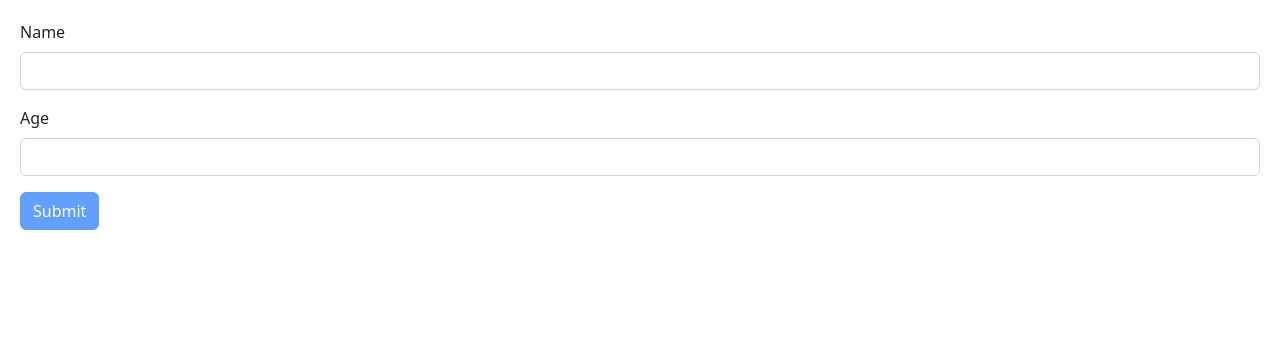
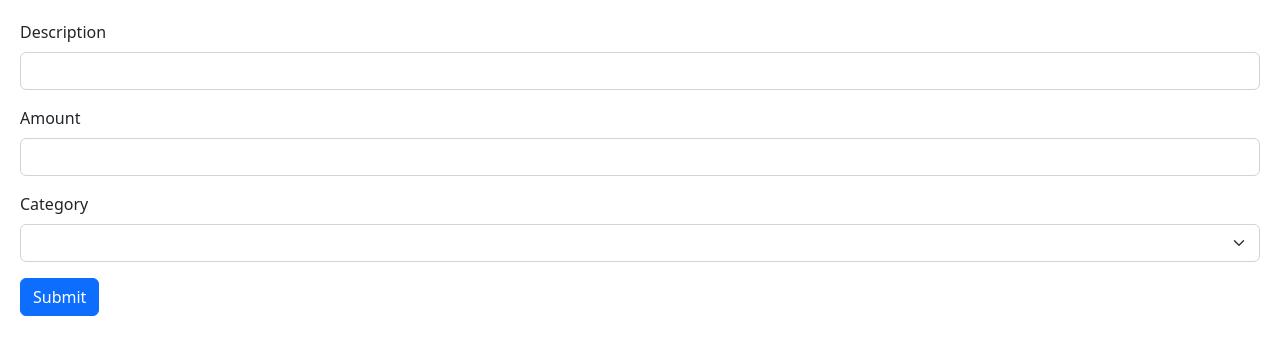
Before and after one commit to GrnPero/React-18-for-Beginners, a React (Vite) app: page / in a window 1280 px wide. Shown: the top 354 px of the page. Built offline with nearby package versions, Linux system fonts and the light colour scheme.

Commit message:
Did the form

```diff
--- a/src/components/Form.tsx
+++ b/src/components/Form.tsx
@@ -4,10 +4,11 @@ import { z } from "zod";
 import { zodResolver } from "@hookform/resolvers/zod";
 
 const schema = z.object({
-  name: z.string().min(3, { message: "Name must be at least 3 characters." }),
-  age: z
-    .number({ invalid_type_error: "Age field is required." })
-    .min(18, { message: "Age must be at least 18 years old." }),
+  description: z
+    .string()
+    .min(3, { message: "Description must be at least 3 characters." }),
+  amount: z.number({ invalid_type_error: "Amount field is required." }),
+  category: z.string().min(1, { message: "Category field is required." }),
 });
 
 type FormData = z.infer<typeof schema>;
@@ -16,38 +17,59 @@ const Form = () => {
   const {
     register,
     handleSubmit,
-    formState: { errors, isValid },
+    reset,
+    formState: { errors },
   } = useForm<FormData>({ resolver: zodResolver(schema) });
 
-  const onSubmit = (data: FieldValues) => console.log(data);
+  const onSubmit = (data: FieldValues) => {
+    reset();
+  };
 
   return (
     <form onSubmit={handleSubmit(onSubmit)}>
       <div className="mb-3">
-        <label htmlFor="name" className="form-label">
-          Name
+        <label htmlFor="description" className="form-label">
+          Description
         </label>
         <input
-          {...register("name")}
-          id="name"
+          {...register("description")}
+          id="description"
           type="text"
           className="form-control"
         />
-        {errors.name && <p className="text-danger">{errors.name.message}</p>}
+        {errors.description && (
+          <p className="text-danger">{errors.description.message}</p>
+        )}
       </div>
       <div className="mb-3">
-        <label htmlFor="age" className="form-label">
-          Age
+        <label htmlFor="amount" className="form-label">
+          Amount
         </label>
         <input
-          {...register("age", { valueAsNumber: true })}
-          id="age"
+          {...register("amount", { valueAsNumber: true })}
+          id="amount"
           type="number"
           className="form-control"
         />
-        {errors.age && <p className="text-danger">{errors.age.message}</p>}
+        {errors.amount && (
+          <p className="text-danger">{errors.amount.message}</p>
+        )}
       </div>
-      <button disabled={!isValid} className="btn btn-primary" type="submit">
+      <div className="mb-3">
+        <label htmlFor="category" className="form-label">
+          Category
+        </label>
+        <select {...register("category")} id="category" className="form-select">
+          <option value=""></option>
+          <option value="groceries">Groceries</option>
+          <option value="utilities">Utilities</option>
+          <option value="entertainment">Entertainment</option>
+        </select>
+        {errors.category && (
+          <p className="text-danger">{errors.category.message}</p>
+        )}
+      </div>
+      <button className="btn btn-primary" type="submit">
         Submit
       </button>
     </form>
```
